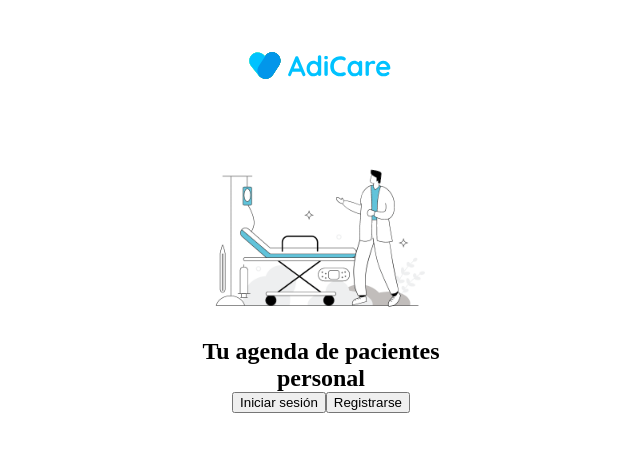
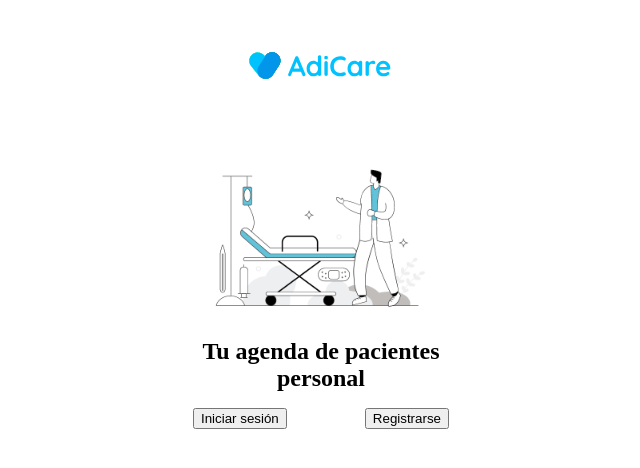
Before and after one commit to aegisnull/adicare, a React (Create React App) app in the folder frontend/: page / in a window 1280 px wide. Shown: the top 468 px of the page, without its empty margins (319-959 px from the left). Built offline with nearby package versions, Linux system fonts and the light colour scheme.

Commit message:
style: define variable colors at root

```diff
--- a/frontend/src/App.css
+++ b/frontend/src/App.css
@@ -2,3 +2,11 @@
   width: 320px;
   margin: auto;
 }
+
+/* Default fonts variables */
+
+:root {
+  --light-color: #fff;
+  --dark-color: #000;
+  --accent-color: #ff6b08;
+}
--- a/frontend/src/components/Startup/Startup.scss
+++ b/frontend/src/components/Startup/Startup.scss
@@ -19,7 +19,7 @@
     text-align: center;
   }
 
-  &__icons {
+  &__buttons {
     display: flex;
     justify-content: space-between;
     width: 80%;
```
